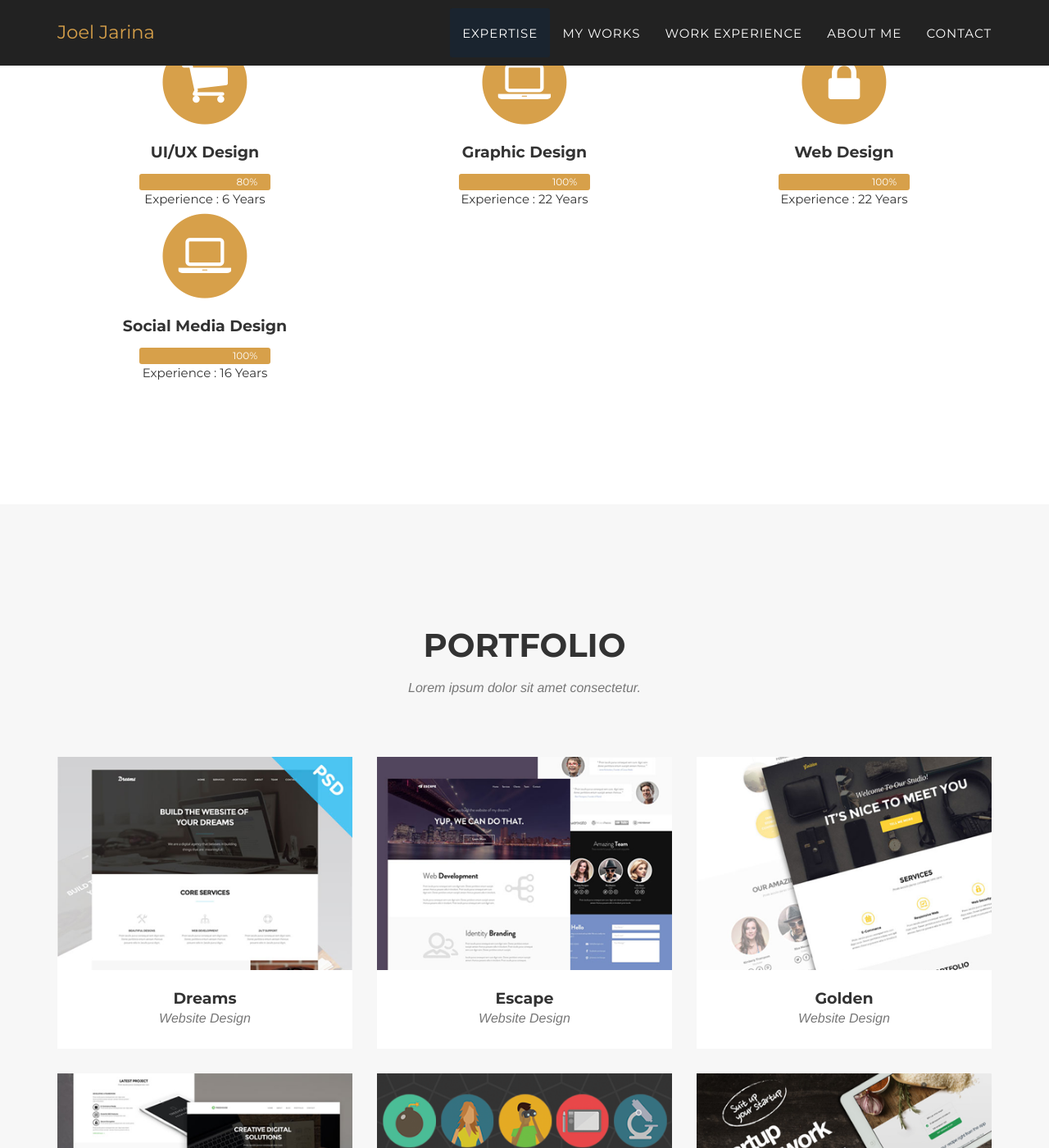
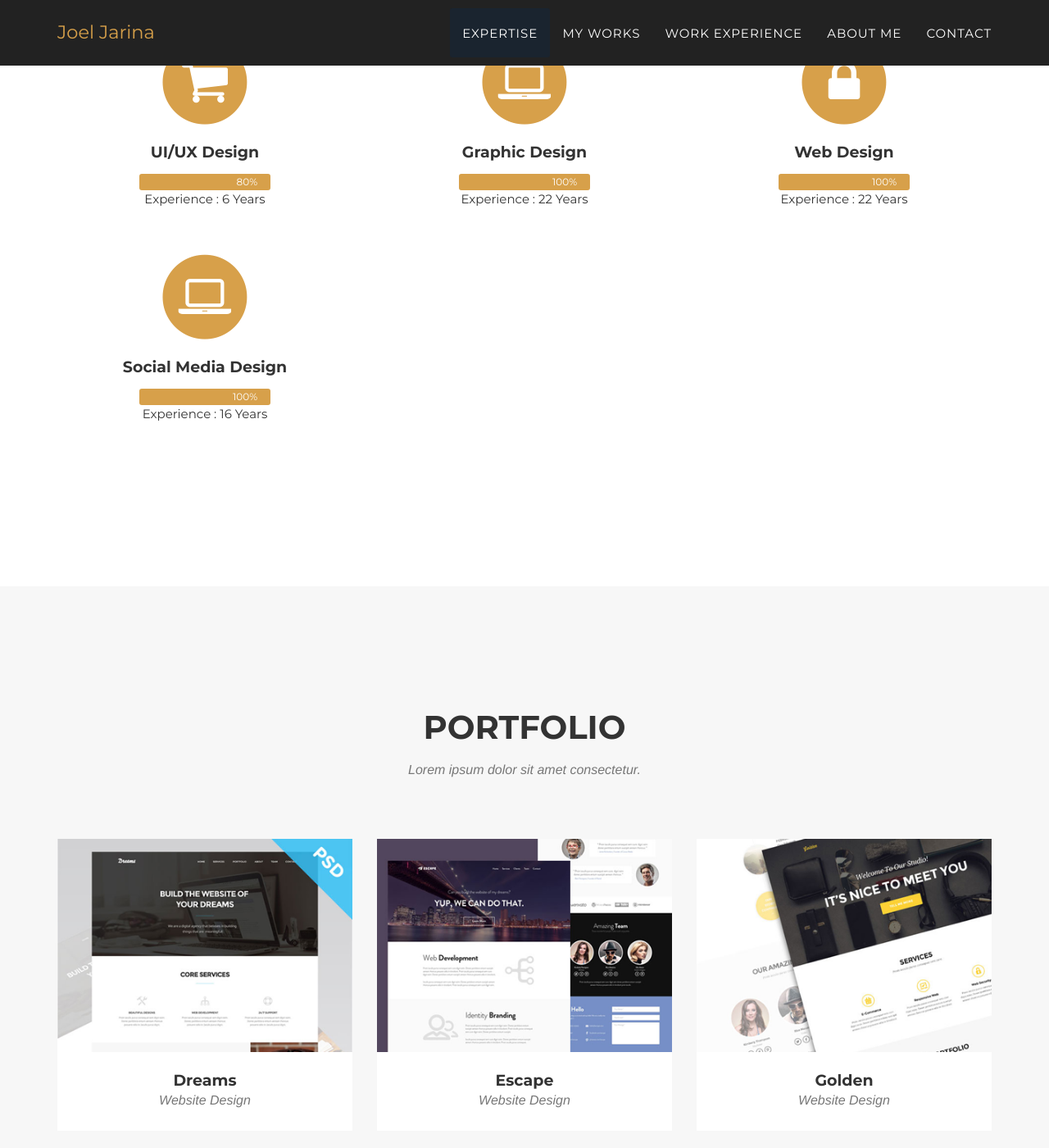
Before and after one commit to media4creations/aboutme, a Jekyll site: the page built from index.html, in a window 1280 px wide and 1400 px high, scrolled down 1074 px. Shown: the whole window at 82% size. Built offline with Jekyll 4.4.1, drawn with Linux system fonts in a browser that asks for light colours; some web fonts are replaced.

Commit message:
Update agency.css

```diff
--- a/_includes/css/agency.css
+++ b/_includes/css/agency.css
@@ -1301,3 +1301,6 @@ section.bar-graph.bar-graph-horizontal.bar-graph-one {
     opacity: 1;
   }
 }
+#services .col-md-4 {
+    margin-bottom: 50px;
+}
```
